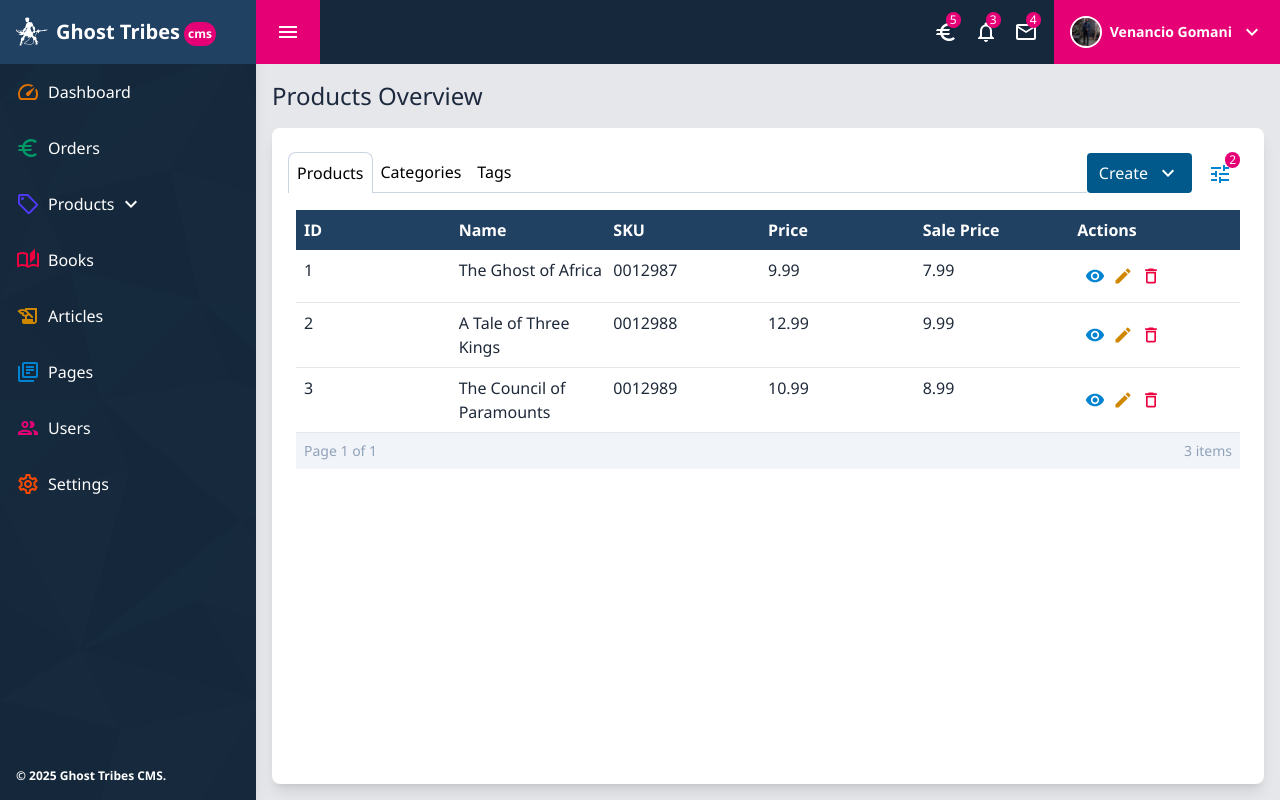
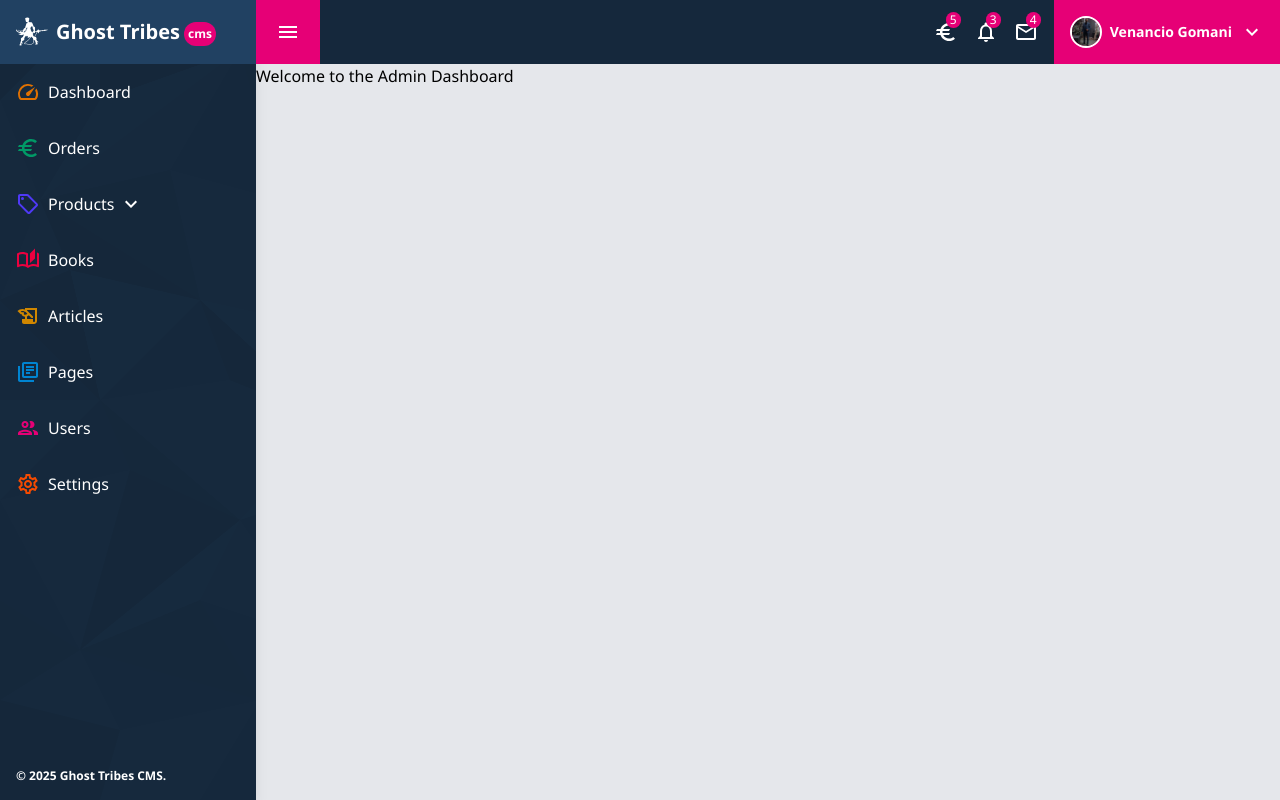
Before and after one commit to venanciogomani/ghosttribes-cms, a React (Vite) app: page /admin in a window 1280 px wide. Built offline with nearby package versions, Linux system fonts and the light colour scheme.

Commit message:
add routing

```diff
--- a/src/AppRoutes.tsx
+++ b/src/AppRoutes.tsx
@@ -1,15 +1,28 @@
 import { BrowserRouter, Navigate, Route, Routes } from 'react-router-dom';
 import Dashboard from './pages/Dashboard/Dashboard';
 import Auth from './pages/Auth/Auth';
+import ProductsOverview from './components/concepts/products/ProductsOverview';
+import CreateProduct from './components/concepts/products/CreateProduct';
+import EditProduct from './components/concepts/products/EditProduct';
+import ViewProduct from './components/concepts/products/ViewProduct';
 
 export default function AppRoutes() {
   return (
     <BrowserRouter>
       <Routes>
-        <Route path="/" element={<Navigate to="/admin" replace />} />
-        <Route path="/admin" element={<Dashboard />} />
-        <Route path="/admin/products" element={<Dashboard />} />
-        <Route path="/admin/auth" element={<Auth />} />
+        <Route path="/" element={<Navigate to="/auth" replace />} />
+        <Route path="/auth" element={<Auth />} />
+
+        {/* Admin Routes */}
+        <Route path="/admin" element={<Dashboard />}>
+          <Route path="" element={<div>Welcome to the Admin Dashboard</div>} />
+          <Route path="products" element={<ProductsOverview />} />
+          <Route path="products/create" element={<CreateProduct />} />
+          <Route path="products/edit/:id" element={<EditProduct />} />
+          <Route path="products/view/:id" element={<ViewProduct />} />
+        </Route>
+
+        {/* 404 Page */}
         <Route path="*" element={<div>Not found</div>} />
       </Routes>
     </BrowserRouter>
--- /dev/null
+++ b/src/components/concepts/products/CreateProduct.tsx
@@ -0,0 +1,3 @@
+export default function CreateProduct() {
+  return <div>Create product screen</div>;
+}
--- a/src/components/concepts/products/controllers/ProductsController.tsx
+++ b/src/components/concepts/products/controllers/ProductsController.tsx
@@ -3,6 +3,7 @@ import DeleteOutlineIcon from '@mui/icons-material/DeleteOutline';
 import VisibilityIcon from '@mui/icons-material/Visibility';
 import { IProduct } from '../../../../models/products.type';
 import { IDataItem } from '../../../shared/DataTable/DataTable';
+import { useNavigate } from 'react-router-dom';
 
 export function createProductsDataTable(products: IProduct[]): IDataItem {
   return {
@@ -16,6 +17,8 @@ function createProductColumns(): string[] {
 }
 
 function createProductRows(products: IProduct[]): JSX.Element[] {
+  const navigate = useNavigate();
+
   return products.map((product) => (
     <div className="grid grid-cols-6 p-2 text-gray-800 border-b border-gray-200">
       <div>{product.id}</div>
@@ -23,21 +26,18 @@ function createProductRows(products: IProduct[]): JSX.Element[] {
       <div>{product.sku}</div>
       <div>{product.price}</div>
       <div>{product.salePrice}</div>
-      <div
-        className="flex items-center p-2"
-        onClick={() => {
-          console.log(product.id);
-        }}
-      >
+      <div className="flex items-center p-2">
         <VisibilityIcon
           fontSize="small"
           className="text-sky-600 mr-2 cursor-pointer hover:text-sky-800
           transition duration-300 ease-in-out"
+          onClick={() => navigate('/admin/products/view/' + product.id)}
         />
         <EditIcon
           fontSize="small"
           className="text-yellow-600 mr-2 cursor-pointer hover:text-yellow-800
           transition duration-300 ease-in-out"
+          onClick={() => navigate('/admin/products/edit/' + product.id)}
         />
         <DeleteOutlineIcon
           fontSize="small"
--- a/src/components/shared/Sidebar/Sidebar.tsx
+++ b/src/components/shared/Sidebar/Sidebar.tsx
@@ -24,7 +24,7 @@ export default function Sidebar({ open }: ISidebar) {
   const productsSubmenu: ISubMenuItem[] = [
     {
       label: 'Products',
-      url: '/admin/products?type=products',
+      url: '/admin/products',
     },
     {
       label: 'Categories',
--- a/src/pages/Dashboard/Dashboard.tsx
+++ b/src/pages/Dashboard/Dashboard.tsx
@@ -1,7 +1,7 @@
 import { useState } from 'react';
-import ProductsOverview from '../../components/concepts/products/ProductsOverview';
 import Header from '../../components/shared/Header/Header';
 import Sidebar from '../../components/shared/Sidebar/Sidebar';
+import { Outlet } from 'react-router-dom';
 
 export default function Dashboard() {
   const [isSidebarOpen, setIsSidebarOpen] = useState<boolean>(true);
@@ -14,7 +14,7 @@ export default function Dashboard() {
       >
         <Header closeSidebar={() => setIsSidebarOpen(!isSidebarOpen)} />
         <div className=" h-full">
-          <ProductsOverview />
+          <Outlet />
         </div>
       </div>
     </div>
```
